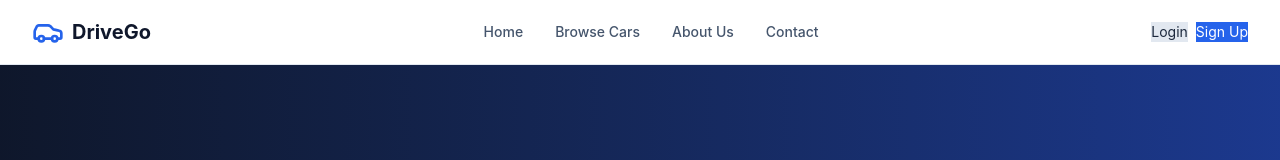
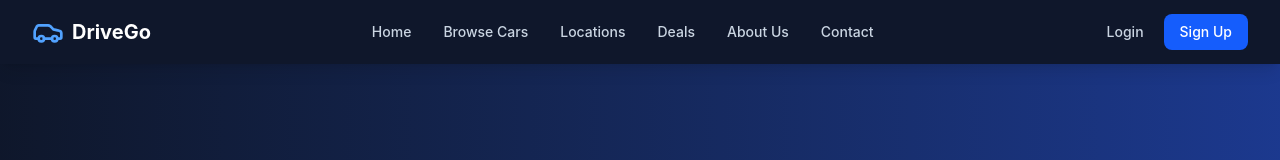
Before and after one commit to abdikadir-mohamed-dev/car-rental-management-system, a React (Vite) app in the folder crms-fronted/: page / in a window 1280 px wide. Shown: the top 160 px of the page. Built offline with nearby package versions, Linux system fonts and the light colour scheme; no server answers.

Commit message:
feat(public): redesign navbar with navy theme and responsive mobile menu

```diff
--- a/crms-fronted/src/components/common/Navbar.jsx
+++ b/crms-fronted/src/components/common/Navbar.jsx
@@ -1,63 +1,67 @@
+import { useState } from 'react'
 import { Link } from 'react-router-dom'
-import { Car, User, LogOut } from 'lucide-react'
+import { Car, User, LogOut, Menu, X } from 'lucide-react'
 import { useDispatch, useSelector } from 'react-redux'
 import { logout } from '../../redux/slices/authSlice'
-import { useState } from 'react'
 
 function Navbar() {
   const { user, isAuthenticated } = useSelector((state) => state.auth)
   const dispatch = useDispatch()
   const [dropdownOpen, setDropdownOpen] = useState(false)
+  const [mobileOpen, setMobileOpen] = useState(false)
 
   const handleLogout = () => {
     dispatch(logout())
     setDropdownOpen(false)
+    setMobileOpen(false)
   }
 
   return (
-    <nav className="bg-white border-b border-slate-200 sticky top-0 z-50">
+    <nav className="bg-slate-900 text-white sticky top-0 z-50 shadow-lg">
       <div className="max-w-7xl mx-auto px-4 sm:px-6 lg:px-8">
-        <div className="flex justify-between h-16">
+        <div className="flex justify-between items-center h-16">
           <div className="flex items-center">
             <Link to="/" className="flex items-center gap-2">
-              <Car className="w-8 h-8 text-primary" />
-              <span className="text-xl font-bold text-slate-900">DriveGo</span>
+              <Car className="w-8 h-8 text-blue-400" />
+              <span className="text-xl font-bold text-white">DriveGo</span>
             </Link>
           </div>
 
           <div className="hidden md:flex items-center gap-8">
-            <Link to="/" className="text-slate-600 hover:text-primary transition-colors text-sm font-medium">Home</Link>
-            <Link to="/vehicles" className="text-slate-600 hover:text-primary transition-colors text-sm font-medium">Browse Cars</Link>
-            <Link to="/about" className="text-slate-600 hover:text-primary transition-colors text-sm font-medium">About Us</Link>
-            <Link to="/contact" className="text-slate-600 hover:text-primary transition-colors text-sm font-medium">Contact</Link>
+            <Link to="/" className="text-slate-300 hover:text-white transition-colors text-sm font-medium">Home</Link>
+            <Link to="/vehicles" className="text-slate-300 hover:text-white transition-colors text-sm font-medium">Browse Cars</Link>
+            <Link to="/locations" className="text-slate-300 hover:text-white transition-colors text-sm font-medium">Locations</Link>
+            <Link to="/deals" className="text-slate-300 hover:text-white transition-colors text-sm font-medium">Deals</Link>
+            <Link to="/about" className="text-slate-300 hover:text-white transition-colors text-sm font-medium">About Us</Link>
+            <Link to="/contact" className="text-slate-300 hover:text-white transition-colors text-sm font-medium">Contact</Link>
           </div>
 
-          <div className="flex items-center gap-3">
+          <div className="hidden md:flex items-center gap-3">
             {isAuthenticated ? (
               <div className="relative">
                 <button
                   onClick={() => setDropdownOpen(!dropdownOpen)}
-                  className="flex items-center gap-2 p-2 rounded-lg hover:bg-slate-100"
+                  className="flex items-center gap-2 p-2 rounded-lg hover:bg-slate-800"
                 >
-                  <div className="w-8 h-8 bg-primary rounded-full flex items-center justify-center">
+                  <div className="w-8 h-8 bg-blue-600 rounded-full flex items-center justify-center">
                     <User className="w-5 h-5 text-white" />
                   </div>
-                  <span className="hidden sm:block font-medium text-slate-700 text-sm">
+                  <span className="font-medium text-slate-200 text-sm">
                     {user?.name || 'User'}
                   </span>
                 </button>
                 {dropdownOpen && (
                   <div className="absolute right-0 mt-2 w-48 bg-white rounded-xl shadow-lg border border-slate-200 py-1">
                     <Link
-                      to="/profile"
+                      to="/customer"
                       className="block px-4 py-2 text-sm text-slate-700 hover:bg-slate-50"
                       onClick={() => setDropdownOpen(false)}
                     >
-                      Profile
+                      Dashboard
                     </Link>
                     <button
                       onClick={handleLogout}
-                      className="w-full text-left px-4 py-2 text-sm text-danger hover:bg-slate-50 flex items-center gap-2"
+                      className="w-full text-left px-4 py-2 text-sm text-red-600 hover:bg-slate-50 flex items-center gap-2"
                     >
                       <LogOut className="w-4 h-4" />
                       Logout
@@ -67,12 +71,45 @@ function Navbar() {
               </div>
             ) : (
               <div className="flex items-center gap-2">
-                <Link to="/auth/login" className="btn-secondary text-sm">Login</Link>
-                <Link to="/auth/register" className="btn-primary text-sm">Sign Up</Link>
+                <Link to="/auth/login" className="text-slate-300 hover:text-white px-3 py-2 text-sm font-medium">Login</Link>
+                <Link to="/auth/register" className="bg-blue-600 hover:bg-blue-700 text-white px-4 py-2 rounded-lg text-sm font-medium transition-colors">Sign Up</Link>
               </div>
             )}
           </div>
+
+          <button
+            onClick={() => setMobileOpen(!mobileOpen)}
+            className="md:hidden p-2 rounded-lg hover:bg-slate-800"
+          >
+            {mobileOpen ? <X className="w-6 h-6" /> : <Menu className="w-6 h-6" />}
+          </button>
         </div>
+
+        {mobileOpen && (
+          <div className="md:hidden pb-4 border-t border-slate-800 pt-4">
+            <div className="flex flex-col gap-2">
+              <Link to="/" className="text-slate-300 hover:text-white px-3 py-2 rounded-lg hover:bg-slate-800 text-sm font-medium" onClick={() => setMobileOpen(false)}>Home</Link>
+              <Link to="/vehicles" className="text-slate-300 hover:text-white px-3 py-2 rounded-lg hover:bg-slate-800 text-sm font-medium" onClick={() => setMobileOpen(false)}>Browse Cars</Link>
+              <Link to="/locations" className="text-slate-300 hover:text-white px-3 py-2 rounded-lg hover:bg-slate-800 text-sm font-medium" onClick={() => setMobileOpen(false)}>Locations</Link>
+              <Link to="/deals" className="text-slate-300 hover:text-white px-3 py-2 rounded-lg hover:bg-slate-800 text-sm font-medium" onClick={() => setMobileOpen(false)}>Deals</Link>
+              <Link to="/about" className="text-slate-300 hover:text-white px-3 py-2 rounded-lg hover:bg-slate-800 text-sm font-medium" onClick={() => setMobileOpen(false)}>About Us</Link>
+              <Link to="/contact" className="text-slate-300 hover:text-white px-3 py-2 rounded-lg hover:bg-slate-800 text-sm font-medium" onClick={() => setMobileOpen(false)}>Contact</Link>
+              <div className="border-t border-slate-800 pt-2 mt-2">
+                {isAuthenticated ? (
+                  <>
+                    <Link to="/customer" className="text-slate-300 hover:text-white px-3 py-2 rounded-lg hover:bg-slate-800 text-sm font-medium block" onClick={() => setMobileOpen(false)}>Dashboard</Link>
+                    <button onClick={handleLogout} className="text-red-400 hover:text-red-300 px-3 py-2 rounded-lg hover:bg-slate-800 text-sm font-medium w-full text-left">Logout</button>
+                  </>
+                ) : (
+                  <div className="flex flex-col gap-2">
+                    <Link to="/auth/login" className="text-slate-300 hover:text-white px-3 py-2 rounded-lg hover:bg-slate-800 text-sm font-medium" onClick={() => setMobileOpen(false)}>Login</Link>
+                    <Link to="/auth/register" className="bg-blue-600 hover:bg-blue-700 text-white px-3 py-2 rounded-lg text-sm font-medium text-center" onClick={() => setMobileOpen(false)}>Sign Up</Link>
+                  </div>
+                )}
+              </div>
+            </div>
+          </div>
+        )}
       </div>
     </nav>
   )
```
